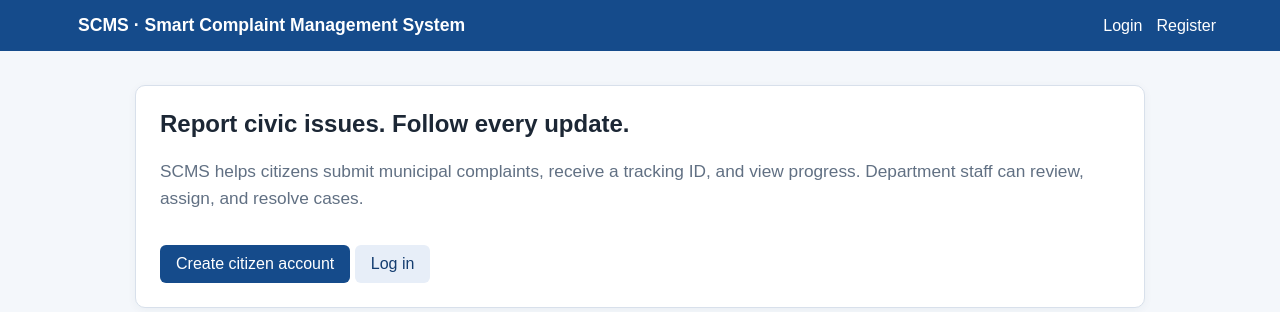
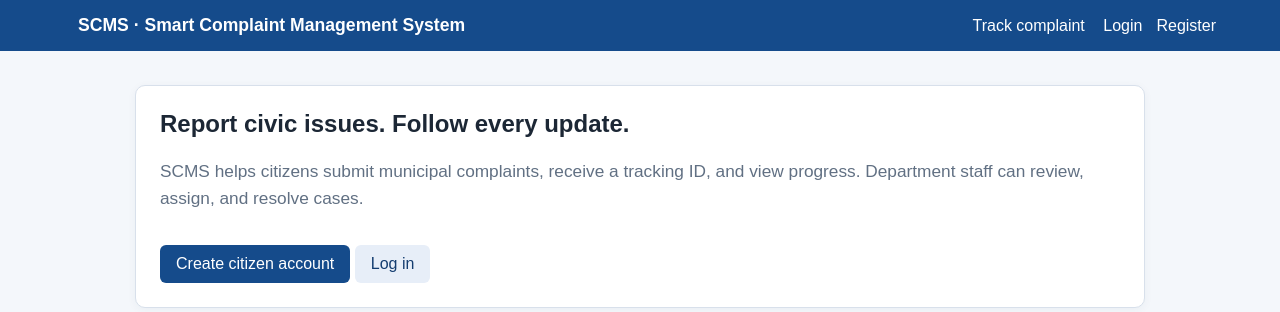
Before and after one commit to Atharva-Singh1/Smart-Complaint-Management-System, a Django app: page / in a window 1280 px wide. Shown: the top 312 px of the page. Run offline with Django 5.2, Linux system fonts and the light colour scheme.

Commit message:
Add public tracking, citizen dashboard, and audit history

```diff
--- a/backend/core/urls.py
+++ b/backend/core/urls.py
@@ -9,4 +9,6 @@ urlpatterns = [
     path("logout/", views.sign_out, name="logout"),
     path("dashboard/", views.dashboard, name="dashboard"),
     path("complaints/new/", views.lodge_complaint, name="lodge_complaint"),
+    path("track/", views.track, name="track"),
+    path("complaints/<str:tracking_id>/", views.complaint_detail, name="complaint_detail"),
 ]
--- a/backend/core/views.py
+++ b/backend/core/views.py
@@ -4,7 +4,8 @@ from accounts.services import authenticate_credentials
 from django.contrib import messages
 from django.contrib.auth import login, logout
 from django.contrib.auth.decorators import login_required
-from django.shortcuts import redirect, render
+from django.http import Http404
+from django.shortcuts import get_object_or_404, redirect, render
 from django.views.decorators.http import require_http_methods
 
 from .forms import ComplaintForm
@@ -83,3 +84,29 @@ def lodge_complaint(request):
         )
         return redirect("dashboard")
     return render(request, "core/lodge.html", {"form": form})
+
+
+@require_http_methods(["GET", "POST"])
+def track(request):
+    tracking_id = request.POST.get("tracking_id") or request.GET.get("tracking_id")
+    complaint = None
+    if tracking_id:
+        complaint = Complaint.objects.filter(tracking_id__iexact=tracking_id.strip()).first()
+        if complaint is None:
+            messages.error(request, "No complaint was found for that tracking ID.")
+    return render(
+        request, "core/track.html", {"complaint": complaint, "tracking_id": tracking_id or ""}
+    )
+
+
+@login_required
+def complaint_detail(request, tracking_id):
+    complaint = get_object_or_404(
+        Complaint.objects.select_related("citizen", "assigned_to").prefetch_related(
+            "history", "evidence"
+        ),
+        tracking_id=tracking_id,
+    )
+    if request.user.role == User.Role.CITIZEN and complaint.citizen_id != request.user.id:
+        raise Http404
+    return render(request, "core/complaint_detail.html", {"complaint": complaint})
--- a/backend/templates/core/base.html
+++ b/backend/templates/core/base.html
@@ -21,6 +21,7 @@
 <nav>
   <a class="brand" href="{% url 'home' %}">SCMS · Smart Complaint Management System</a>
   <div>
+    <a href="{% url 'track' %}">Track complaint</a>
     {% if user.is_authenticated %}
       <a href="{% url 'dashboard' %}">Dashboard</a>
       <form style="display:inline" method="post" action="{% url 'logout' %}">{% csrf_token %}<button style="background:none;padding:0;margin:0;border:0">Logout</button></form>
--- /dev/null
+++ b/backend/templates/core/complaint_detail.html
@@ -0,0 +1,3 @@
+{% extends "core/base.html" %}
+{% block title %}SCMS | {{ complaint.tracking_id }}{% endblock %}
+{% block content %}<section class="card"><p class="small">{{ complaint.tracking_id }}</p><h1>{{ complaint.title }}</h1><p><span class="badge">{{ complaint.get_status_display }}</span></p><div class="two"><div><h3>Complaint details</h3><p><strong>Category:</strong> {{ complaint.get_category_display }}<br><strong>Ward:</strong> {{ complaint.ward }}<br><strong>Submitted:</strong> {{ complaint.created_at|date:"d M Y, H:i" }}</p><p>{{ complaint.description }}</p></div><div><h3>Evidence</h3>{% for item in complaint.evidence.all %}<p><a href="{{ item.file.url }}" target="_blank">{{ item.file.name }}</a></p>{% empty %}<p class="small">No evidence attached.</p>{% endfor %}</div></div><h2>Progress history</h2>{% for event in complaint.history.all %}<div style="border-left:3px solid #154b8b;padding-left:14px;margin:14px 0"><strong>{{ event.get_new_status_display }}</strong><br><span class="small">{{ event.created_at|date:"d M Y, H:i" }}{% if event.note %} · {{ event.note }}{% endif %}</span></div>{% endfor %}</section>{% endblock %}
--- a/backend/templates/core/dashboard.html
+++ b/backend/templates/core/dashboard.html
@@ -1,3 +1,3 @@
 {% extends "core/base.html" %}
 {% block title %}SCMS | Dashboard{% endblock %}
-{% block content %}<section class="card"><div style="display:flex;justify-content:space-between;gap:10px;align-items:center"><div><h1>My complaints</h1><p class="lead">Welcome, {{ user.full_name }}.</p></div>{% if user.role == 'citizen' %}<a class="button" href="{% url 'lodge_complaint' %}">Lodge complaint</a>{% endif %}</div>{% if complaints %}<table><thead><tr><th>Tracking ID</th><th>Issue</th><th>Status</th><th>Last updated</th></tr></thead><tbody>{% for complaint in complaints %}<tr><td>{{ complaint.tracking_id }}</td><td>{{ complaint.title }}</td><td><span class="badge">{{ complaint.get_status_display }}</span></td><td>{{ complaint.updated_at|date:"d M Y, H:i" }}</td></tr>{% endfor %}</tbody></table>{% else %}<p>No complaints yet.</p>{% endif %}</section>{% endblock %}
+{% block content %}<section class="card"><div style="display:flex;justify-content:space-between;gap:10px;align-items:center"><div><h1>My complaints</h1><p class="lead">Welcome, {{ user.full_name }}.</p></div>{% if user.role == 'citizen' %}<a class="button" href="{% url 'lodge_complaint' %}">Lodge complaint</a>{% endif %}</div>{% if complaints %}<table><thead><tr><th>Tracking ID</th><th>Issue</th><th>Status</th><th>Last updated</th></tr></thead><tbody>{% for complaint in complaints %}<tr><td><a href="{% url 'complaint_detail' complaint.tracking_id %}">{{ complaint.tracking_id }}</a></td><td>{{ complaint.title }}</td><td><span class="badge">{{ complaint.get_status_display }}</span></td><td>{{ complaint.updated_at|date:"d M Y, H:i" }}</td></tr>{% endfor %}</tbody></table>{% else %}<p>No complaints yet.</p>{% endif %}</section>{% endblock %}
--- /dev/null
+++ b/backend/templates/core/track.html
@@ -0,0 +1,3 @@
+{% extends "core/base.html" %}
+{% block title %}SCMS | Track{% endblock %}
+{% block content %}<section class="card" style="max-width:720px"><h1>Track a complaint</h1><form method="get"><label for="tracking_id">Tracking ID</label><input id="tracking_id" name="tracking_id" placeholder="SCMS-202610-ABC123" value="{{ tracking_id }}" required><button>Track complaint</button></form>{% if complaint %}<hr style="border:0;border-top:1px solid #d8e0eb;margin:24px 0"><h2>{{ complaint.title }}</h2><p><span class="badge">{{ complaint.get_status_display }}</span></p><p><strong>Category:</strong> {{ complaint.get_category_display }}<br><strong>Ward:</strong> {{ complaint.ward }}<br><strong>Lodged:</strong> {{ complaint.created_at|date:"d M Y" }}</p><p class="small">Personal citizen information is hidden in public tracking.</p>{% endif %}</section>{% endblock %}
```
